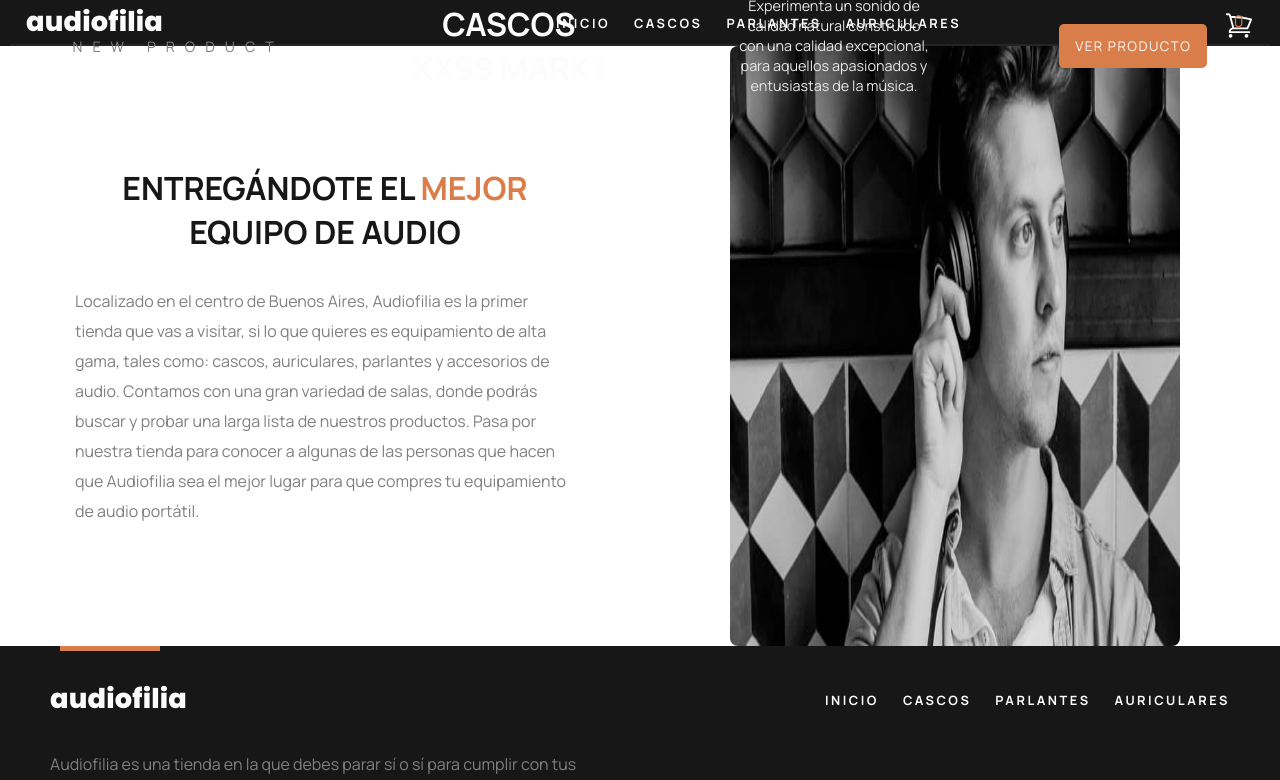
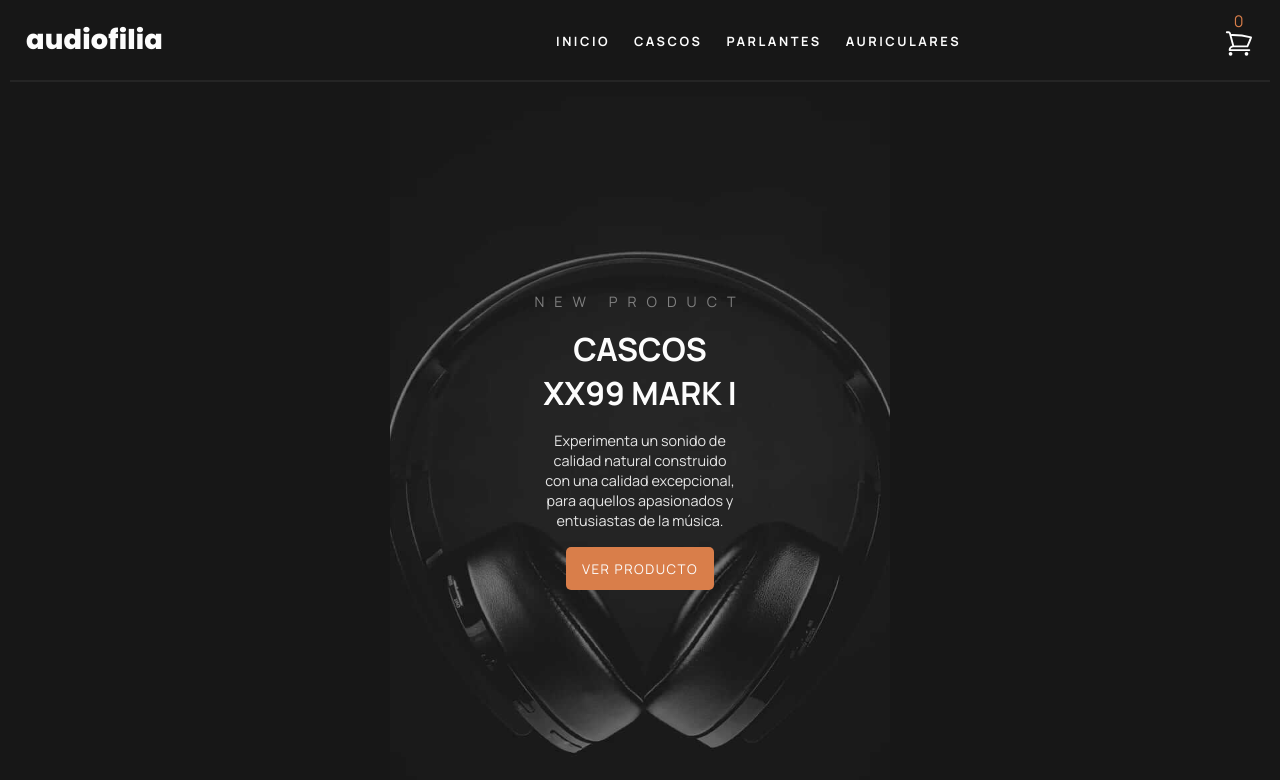
Before and after one commit to Fede-Baleyron/audiophile-store, a React (Vite) app: page / in a window 1280 px wide. Shown: the top 780 px of the page. Built offline with nearby package versions, Linux system fonts and the light colour scheme.

Commit message:
modify header & hero-section styles

```diff
--- a/src/modules/pages/home/styles/hero-section.css
+++ b/src/modules/pages/home/styles/hero-section.css
@@ -1,9 +1,11 @@
 .hero-section-container {
-  height: 100%;
+  width: 100%;
+  height: calc(100vh - 80px);
   background-color: var(--neutral-dark);
 }
 .hero-section-wrapper {
   position: relative;
+  width: 100%;
   height: 100%;
   border-top: 2px solid hsla(0, 0%, 60%, .10);
 }
--- a/src/modules/shared/header/styles/header-component.css
+++ b/src/modules/shared/header/styles/header-component.css
@@ -1,4 +1,6 @@
 .header-container {
+  width: 100%;
+  height: 80px;
   background-color: var(--neutral-dark);
 }
 .header-wrapper {
```
